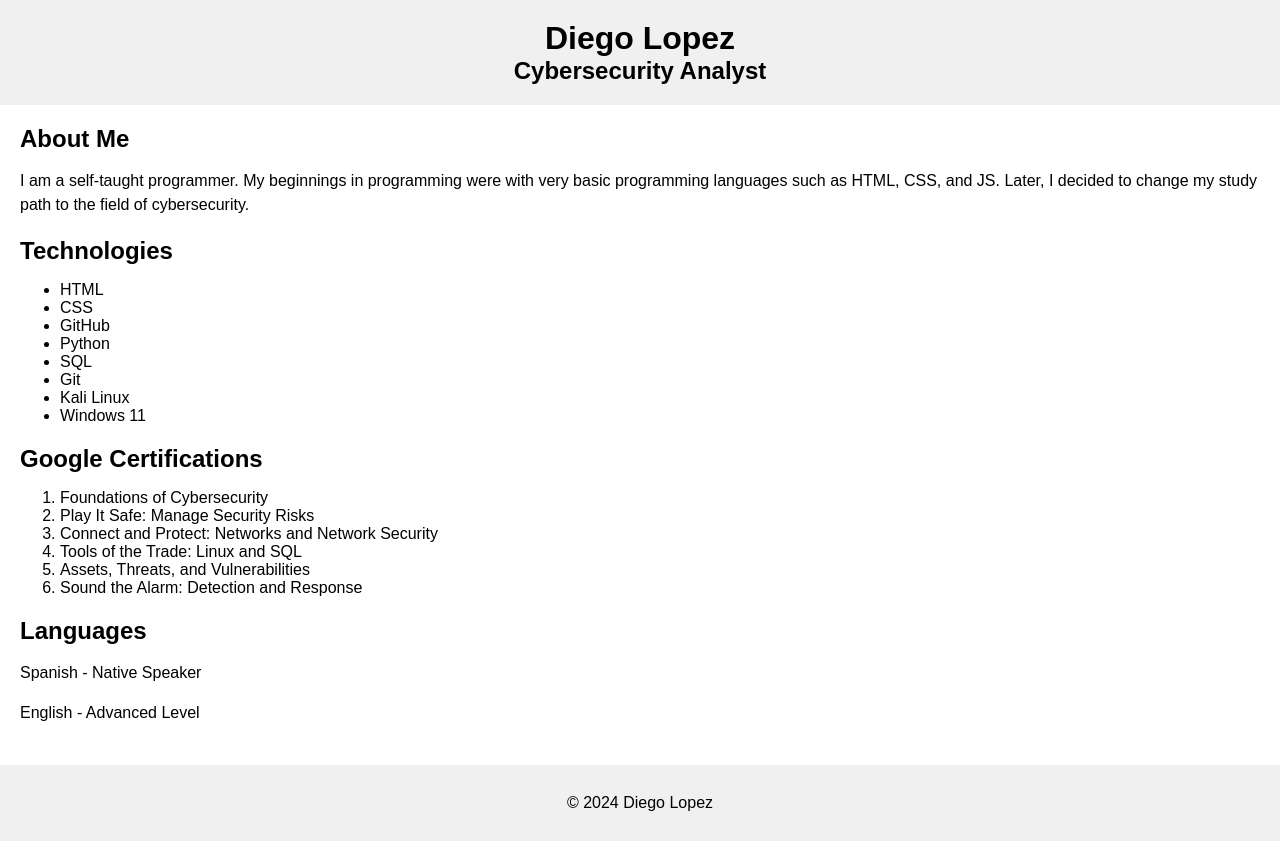
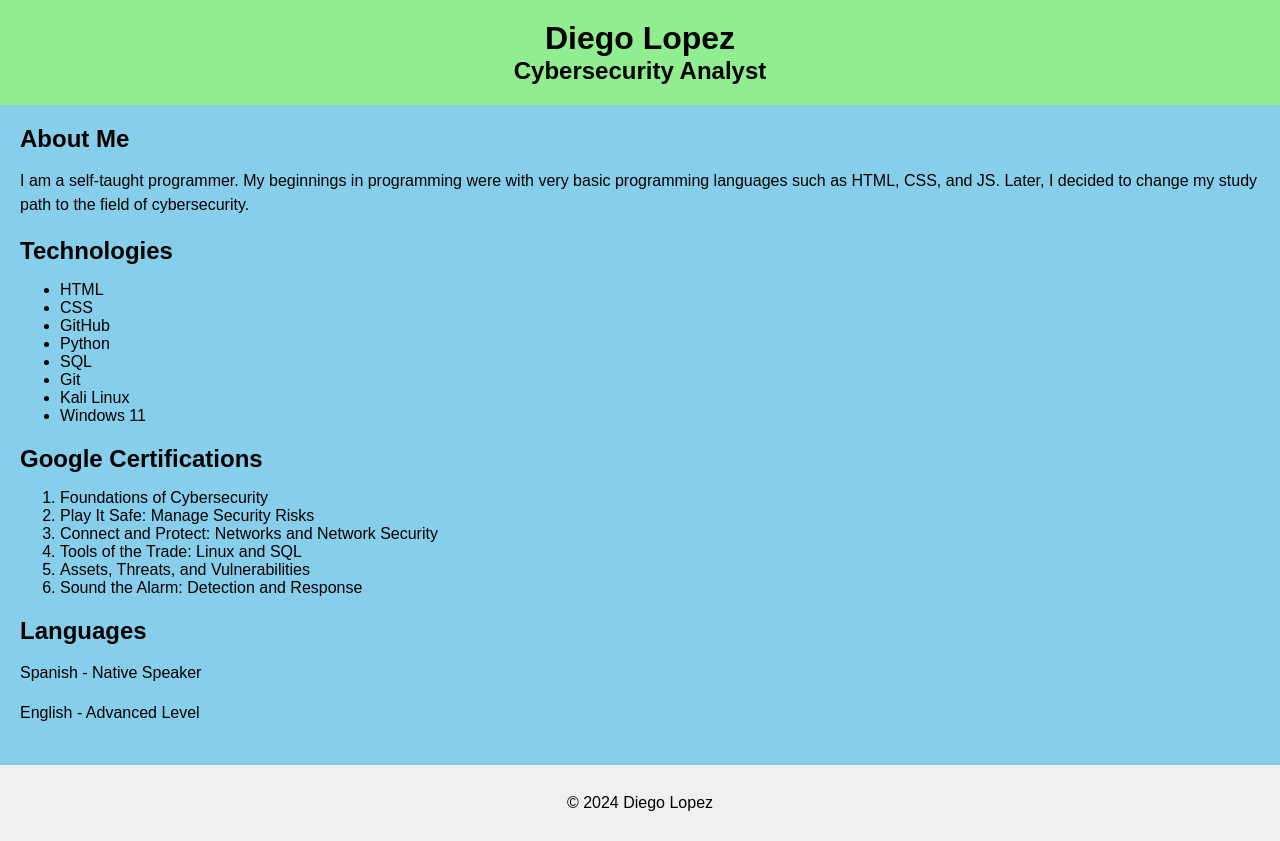
Before and after one commit to pycoder25/pycoder25.github.io, a plain HTML site: page index.html in a window 1280 px wide. Drawn offline with Linux system fonts and the light colour scheme.

Commit message:
nuevo codigo

```diff
--- a/style.css
+++ b/style.css
@@ -2,10 +2,11 @@ body {
     font-family: sans-serif;
     margin: 0;
     padding: 0;
+    background-color: #87CEEB;
   }
 
   header {
-    background-color: #f0f0f0;
+    background-color: #90EE90;
     padding: 20px;
     text-align: center;
   }
```
